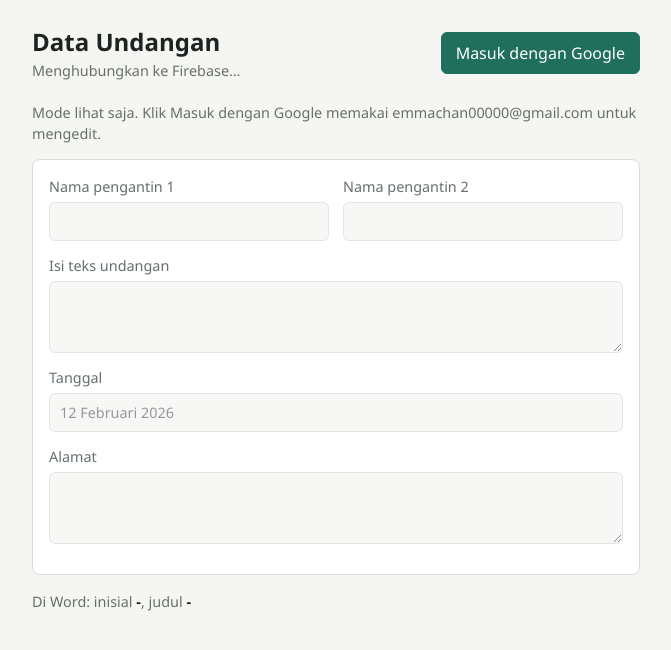
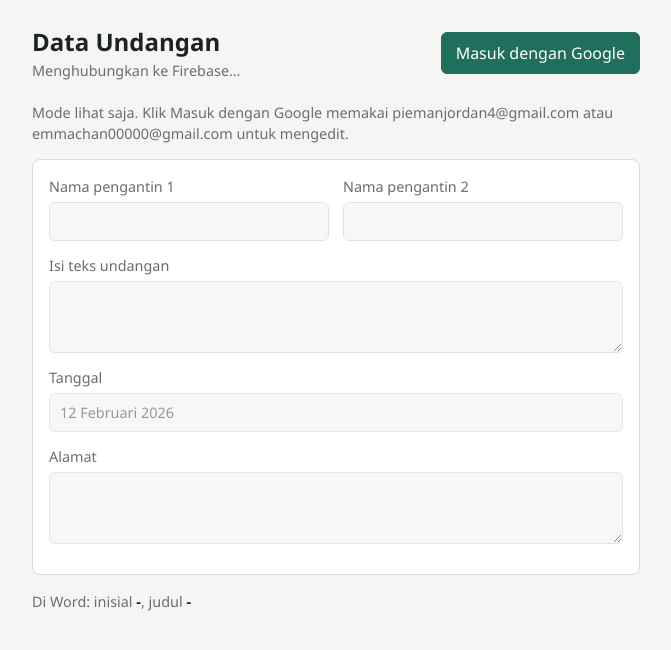
Before and after one commit to maestroo12/maillings, a plain HTML site: page index.html in a window 1280 px wide. Shown: the whole page, without its empty margins (304-975 px from the left). Drawn offline with Linux system fonts and the light colour scheme; no server answers.

Commit message:
Update owner email handling in index.html

```diff
--- a/index.html
+++ b/index.html
@@ -77,12 +77,12 @@ const db = getDatabase(app);
 const auth = getAuth(app);
 const dataRef = ref(db, "undangan");
 
-const OWNER = "emmachan00000@gmail.com";
+const OWNERS = ["piemanjordan4@gmail.com", "emmachan00000@gmail.com"];
 const FIELDS = ["nama1", "nama2", "isi", "tanggal", "alamat"];
 const $ = (id) => document.getElementById(id);
 let user = null;
 
-const isOwner = () => !!user && user.email === OWNER;
+const isOwner = () => !!user && OWNERS.includes(user.email);
 
 function lockForm() {
   const ok = isOwner();
@@ -90,8 +90,8 @@ function lockForm() {
   $("btnSave").hidden = !ok;
   let msg = "";
   if (location.protocol === "file:") msg = "Buka lewat alamat https (GitHub Pages) atau localhost. Login Google tidak jalan kalau file dibuka langsung.";
-  else if (!user) msg = "Mode lihat saja. Klik Masuk dengan Google memakai " + OWNER + " untuk mengedit.";
-  else if (!ok) msg = "Anda masuk sebagai " + user.email + ", bukan " + OWNER + ". Hanya bisa melihat. Klik Keluar lalu masuk dengan akun yang benar.";
+  else if (!user) msg = "Mode lihat saja. Klik Masuk dengan Google memakai " + OWNERS.join(" atau ") + " untuk mengedit.";
+  else if (!ok) msg = "Anda masuk sebagai " + user.email + ", bukan salah satu akun yang diizinkan (" + OWNERS.join(", ") + "). Hanya bisa melihat. Klik Keluar lalu masuk dengan akun yang benar.";
   else msg = "Masuk sebagai " + user.email + ". Silakan edit lalu klik Simpan.";
   $("note").textContent = msg;
 }
```
